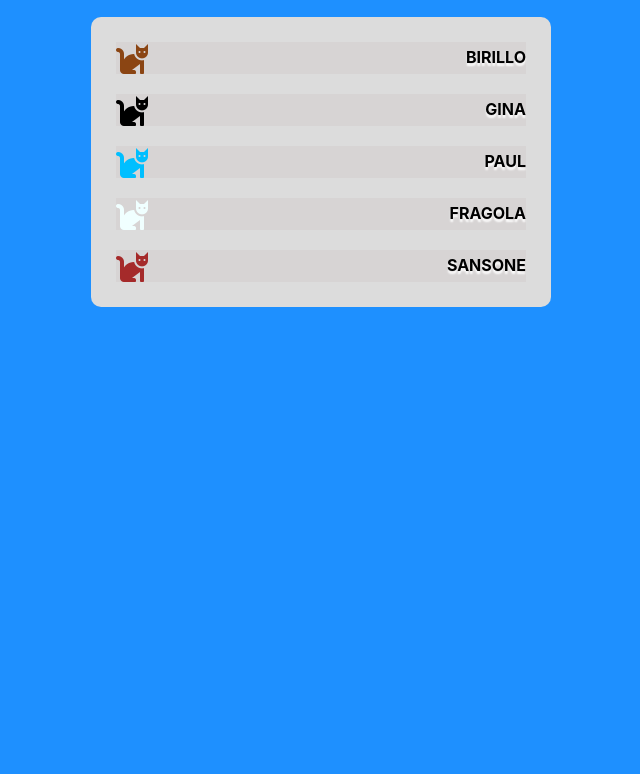
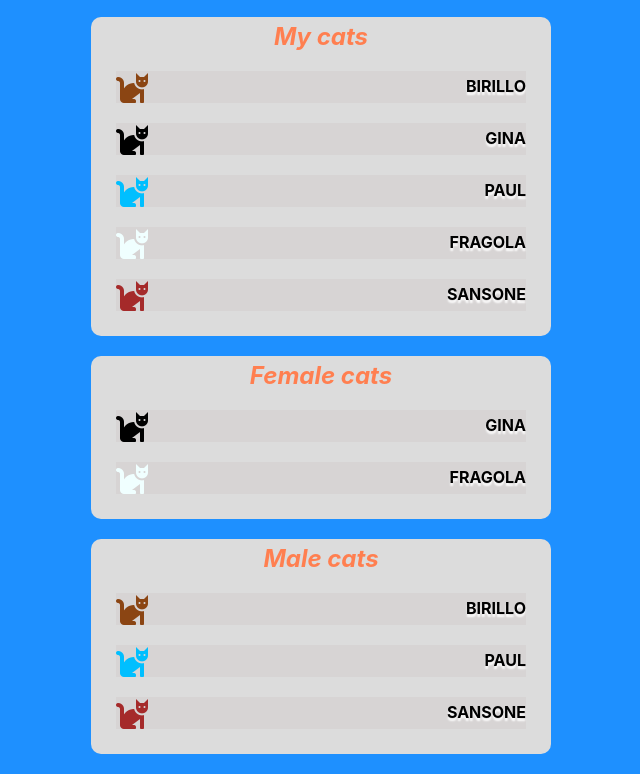
Before and after one commit to gabrisca/js-es6-cats, a plain HTML site: page index.html in a window 1280 px wide. Shown: the part 62-836 px from the top of the page, without its empty margins (319-959 px from the left). Before the commit the page ends 800 px from the top, so only its background shows below. Drawn offline with nearby package versions, Linux system fonts and the light colour scheme.

Commit message:
Female and Male

```diff
--- a/assets/css/style.css
+++ b/assets/css/style.css
@@ -19,7 +19,7 @@ body {
   text-transform: uppercase;
 }
 
-#container ul.cats{
+#container ul{
   list-style: none;
   margin: 20px;
   padding: 5px;
@@ -27,19 +27,26 @@ body {
   border-radius: 10px;
 }
 
-#container ul.cats li {
+#container ul h2 {
+  text-align: center;
+  color:coral;
+  font-style: oblique;
+}
+
+#container ul li {
   display: flex;
   justify-content:space-evenly;
   margin: 20px;
   line-height: 30px;
   background-color: rgba(196, 184, 184, 0.226);
+  cursor: pointer;
 }
 
-#container ul.cats li .fa-cat {
+#container ul li .fa-cat {
   width: 50%;
 }
 
-#container ul.cats li span {
+#container ul li span {
   width: 50%;
   text-align: right;
   color: rgb(0, 0, 0);
--- a/assets/js/script.js
+++ b/assets/js/script.js
@@ -50,7 +50,7 @@ $(function(){
       name: "Fragola",
       age: 4,
       color: "#F0FFFF",
-      sex: "male"
+      sex: "female"
     },
     {
       name: "Sansone",
@@ -60,12 +60,10 @@ $(function(){
     },
   ];
 
-  // Milestone 1: ciclo forEach
-  // LO UTILIZZO PER VEDERE I CONTENUTI DI UN ARRAY
-
+  // Milestone 1: stampo i gattini in ul
+  // ciclo forEach LO UTILIZZO PER VEDERE I CONTENUTI DI UN ARRAY
   cats.forEach((cat) => {
     //cat corrisponde a cats[i]
-    console.log(cat); // mi restituisce gli oggetti (cat)dell'array (cats)
     // stampo i gatti nell'ul grazie alla funzione printHtml
     printHtml("ul.cats", cat.color, cat.name)
     // senza return
@@ -79,6 +77,24 @@ $(function(){
     $(this).removeClass("active");
   });
 
+  // Milestone 2;
+  // divido i gatti femmina e i gatti maschi in due diversi array
+  // .filter LO UTILIZZO PER FILTRARE I CONTENUTI DI UN ARRAY
+  const catsFemale = cats.filter((cat) => {
+    return cat.sex === "female"
+  });
+  console.log(catsFemale)
+  const catsMale = cats.filter((cat) => {
+    return cat.sex === "male"
+  });
+  console.log(catsMale)
 
+  // li stampo a video in due nuove ul
+  catsFemale.forEach((cat) => {
+    printHtml("ul.female", cat.color, cat.name)
+  });
+  catsMale.forEach((cat) => {
+    printHtml("ul.male", cat.color, cat.name)
+  });
 
 }); // END DOC.READY
--- a/index.html
+++ b/index.html
@@ -12,6 +12,7 @@
   <div id="container">
     <h1>Cats</h1>
     <ul class="cats">
+      <h2>My cats</h2>
       <!-- <li>
         <i class="fas fa-cat fa-2x"></i>
         <span>nome</span>
@@ -33,6 +34,12 @@
         <span>nome</span>
       </li> -->
     </ul>
+    <ul class="female">
+      <h2>Female cats</h2>
+    </ul>
+    <ul class="male">
+      <h2>Male cats</h2>
+    </ul>
 
 
 
```
